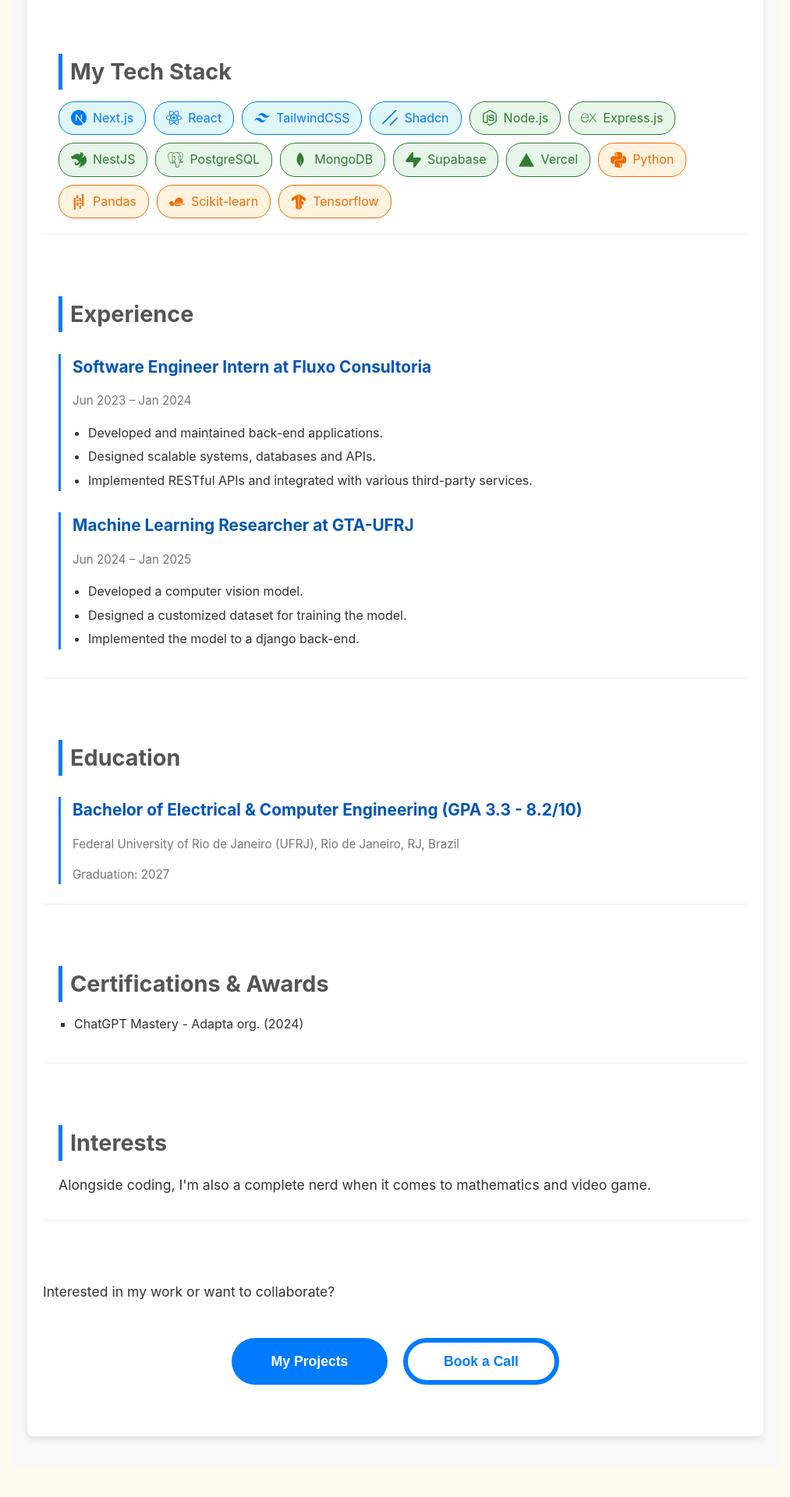
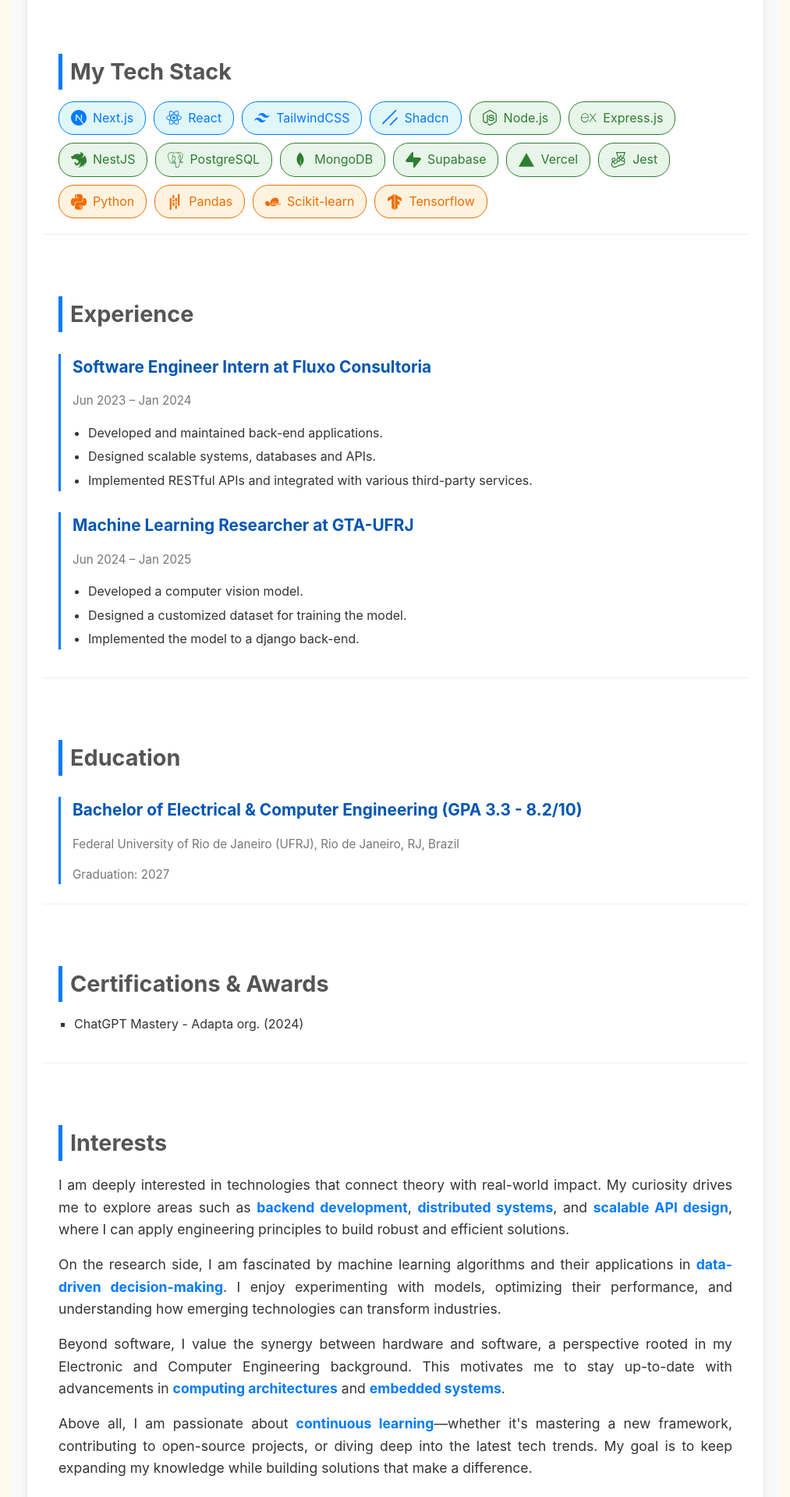
Before and after one commit to Cerne17/portfolio-fullstack, a React (Create React App) app in the folder frontend/: page / in a window 1280 px wide. Shown: the part 1780-3700 px from the top of the page at 78% size, without its empty margins (133-1146 px from the left). Built offline with nearby package versions, Linux system fonts and the light colour scheme; no server answers.

Commit message:
feat: updates about-me
I still need to fix a bug with the icons

```diff
--- a/frontend/src/components/AboutMe/AboutMe.tsx
+++ b/frontend/src/components/AboutMe/AboutMe.tsx
@@ -1,8 +1,8 @@
-import React from "react";
+import React, { useMemo } from "react";
 import styles from "./AboutMe.module.css";
 import CtaBlueButton from "../CtaBlueButton/CtaBlueButton";
 import CtaTransparentButton from "../CtaTransparentButton/CtaTransparentButton";
-import { IconContext } from "react-icons";
+import { IconContext, IconType } from "react-icons";
 import {
   SiNextdotjs,
   SiReact,
@@ -22,7 +22,16 @@
   SiTensorflow
 } from "react-icons/si";
 
-const techSkills = [
+interface Skill {
+  name: string;
+  icon: IconType;
+  category: "frontend" | "backend" | "dataScience";
+}
+
+
+const AboutMe: React.FC = () => {
+
+  const techSkills = useMemo<Skill[]>(() => [
     // Frontend
     { name: "Next.js", icon: SiNextdotjs, category: "frontend" },
     { name: "React", icon: SiReact, category: "frontend" },
@@ -36,14 +45,14 @@
     { name: "MongoDB", icon: SiMongodb, category: "backend" },
     { name: "Supabase", icon: SiSupabase, category: "backend" },
     { name: "Vercel", icon: SiVercel, category: "backend" },
+    { name: "Jest", icon: SiJest, category: "backend"},
     // Data Science
     { name: "Python", icon: SiPython, category: "dataScience" },
     { name: "Pandas", icon: SiPandas, category: "dataScience" },
     { name: "Scikit-learn", icon: SiScikitlearn, category: "dataScience" },
     { name: "Tensorflow", icon: SiTensorflow, category: "dataScience" },
-];
+  ], []);
 
-const AboutMe: React.FC = () => {
   return (
     <section id="about-me" className={styles.aboutMeSection}>
       <div className={styles.container}>
@@ -71,16 +80,19 @@
             value={{className: styles.skillIcon}}
           >
             <div className={styles.skillsGrid}>
-              {techSkills.map((skill) => (
+              {techSkills.map((skill) => {
+                const IconComponent = skill.icon as IconType;
+
+                return (
                   <div
                     key={skill.name}
-                  // Dynamically apply a class based on the category
                     className={`${styles.skillItem} ${styles[skill.category]}`}
                   >
-                  <skill.icon />
+                    <IconComponent />
                     <span>{skill.name}</span>
                   </div>
-              ))}
+                );
+              })}
             </div>
           </IconContext.Provider>
         </div>
@@ -142,8 +154,16 @@
         <div className={styles.subsection}>
           <h3 className={styles.subsectionTitle}>Interests</h3>
           <p className={styles.text}>
-            Alongside coding, I'm also a complete nerd when it comes to
-            mathematics and video game.
+I am deeply interested in technologies that connect theory with real-world impact. My curiosity drives me to explore areas such as <strong>backend development</strong>,{" "} <strong>distributed systems</strong>, and <strong>scalable API design</strong>, where I can apply engineering principles to build robust and efficient solutions.
+          </p>
+          <p className={styles.text}>
+On the research side, I am fascinated by machine learning algorithms and their applications in <strong>data-driven decision-making</strong>. I enjoy experimenting with models, optimizing their performance, and understanding how emerging technologies can transform industries.
+          </p>
+          <p className={styles.text}>
+Beyond software, I value the synergy between hardware and software, a perspective rooted in my Electronic and Computer Engineering background. This motivates me to stay up-to-date with advancements in <strong>computing architectures</strong> and <strong>embedded systems</strong>.
+          </p>
+          <p className={styles.text}>
+Above all, I am passionate about <strong>continuous learning</strong>—whether it's mastering a new framework, contributing to open-source projects, or diving deep into the latest tech trends. My goal is to keep expanding my knowledge while building solutions that make a difference.
           </p>
         </div>
 
@@ -158,18 +178,6 @@
           <a href="https://calendly.com/miguelcerne-dev/30min" target="_blank" rel="noopener noreferrer">
             <CtaTransparentButton title="Book a Call"/>
           </a>
-          {/* <button */}
-          {/*   className={styles.actionButton} */}
-          {/*   onClick={() => console.log("Navigate to Projects")} */}
-          {/* > */}
-          {/*   View My Projects */}
-          {/* </button> */}
-          {/* <button */}
-          {/*   className={styles.actionButton} */}
-          {/*   onClick={() => console.log("Contact")} */}
-          {/* > */}
-          {/*   Contact Me! */}
-          {/* </button> */}
         </div>
       </div>
     </section>
```
Lines whose indentation alone changed are shown as unchanged.
